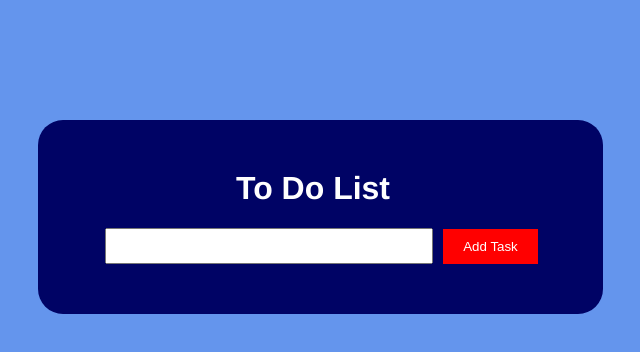
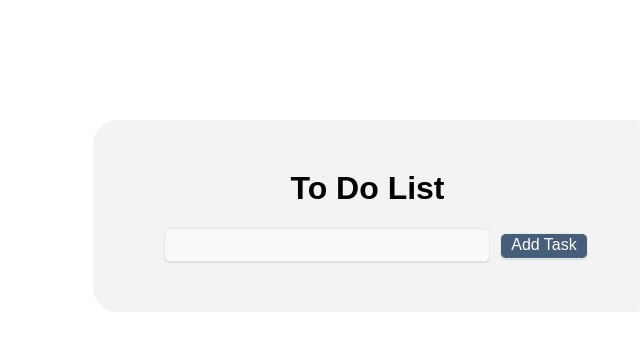
Before and after one commit to shutcheson/to-do-list, a plain HTML site: page index.html in a window 1280 px wide. Shown: the whole page, without its empty margins (265-905 px from the left). Drawn offline with Linux system fonts and the light colour scheme.

Commit message:
Update style.css

```diff
--- a/style.css
+++ b/style.css
@@ -1,44 +1,58 @@
 body {
+    padding: 0;
+    margin: 0;
     text-align: center;
-    background-color: #6495ed;
-    color: white;
-    font-family: Helvetica, sans-serif;
+    font-family: sans-serif;
 }
 
-#add {
-    background-color: red;
-    border: 0;
-    color: white;
-    padding: 10px 20px 10px 20px;
+#add { /*Add task button*/
+    padding: 2px 10px 4px 10px;
     cursor: pointer;
     margin-left: 10px;
+    font-size: 16px;
+    border-radius: 6px;
+    background-color: #465e7a;
+    color: white;
+    border: 1px solid #e8e8e8;
+    box-shadow: 0px 1px #d7d7d7;
+
 }
 
-.remove {
-    margin-top: 13px;
-    background-color: #f2f205;
+.remove { /*Delete button*/
     float: right;
     clear: both;
-    padding-right: 20px;
-    border-radius: 5px;
+    padding: 0px 18px 0px 18px;
     border-style: none;
+    font-size: 16px;
+    border-radius: 6px;
+    background-color: #465e7a;
+    color: white;
+    border: 1px solid #e8e8e8;
+    box-shadow: 0px 1px #d7d7d7;
+
 }
-
-#wrapper {
+#wrapper { /*The whole to do list*/
     width: 450px;
-    background-color: #000365;
+    background-color: #f3f3f3;
+    margin-left: auto;
+    margin-right: auto;
     margin-top: 120px;
-    margin-left: 295px;
     padding: 20px 65px 50px 50px;
     border-radius: 25px;
 }
 
-#task {
+#task { /*Where you add your task*/
     width: 320px;
     height: 30px;
     margin-left: 17px;
+    border-radius: 6px;
+    background-color: #f9f9f9;
+    color: #1d1d1d;
+    border: 1px solid #e8e8e8;
+    box-shadow: 0px 1px #d7d7d7;
 }
 
 h1 { /*heading*/
     margin-top: 30px;
+    color: black;
 }
```
